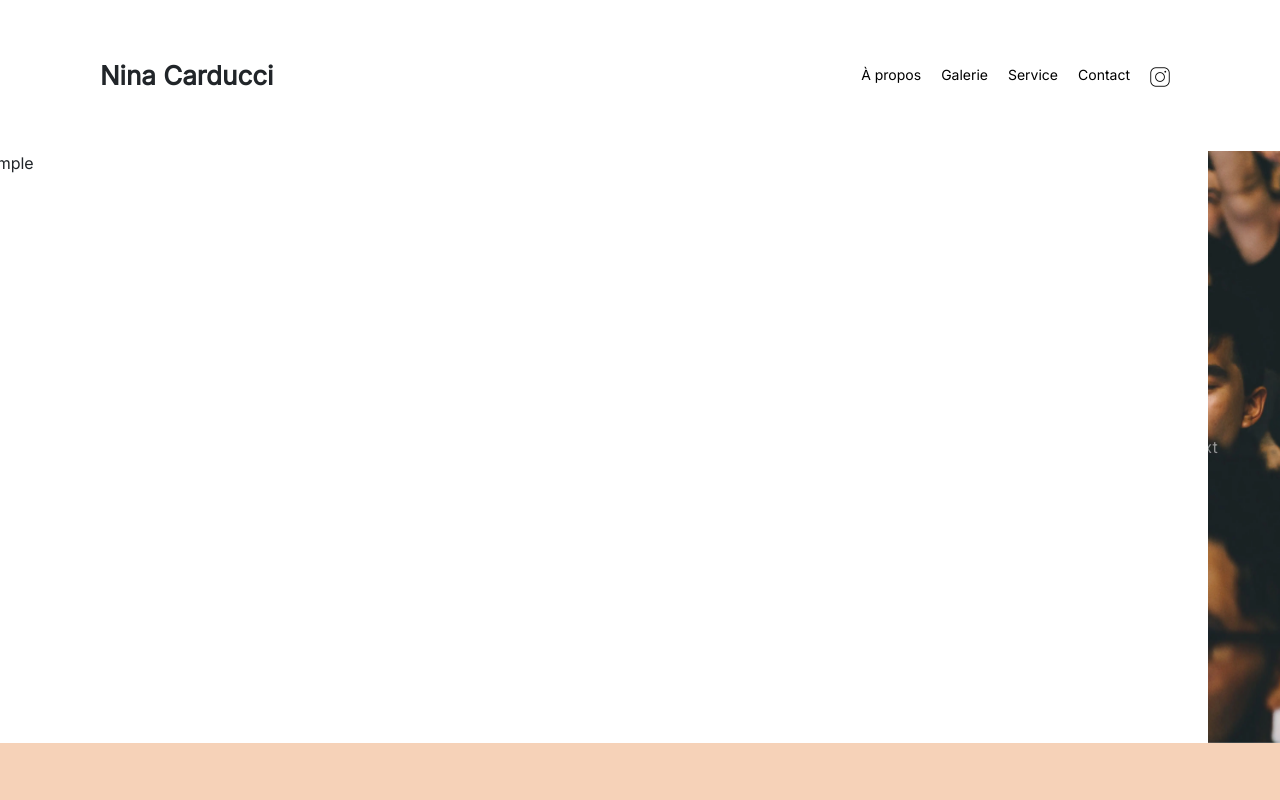
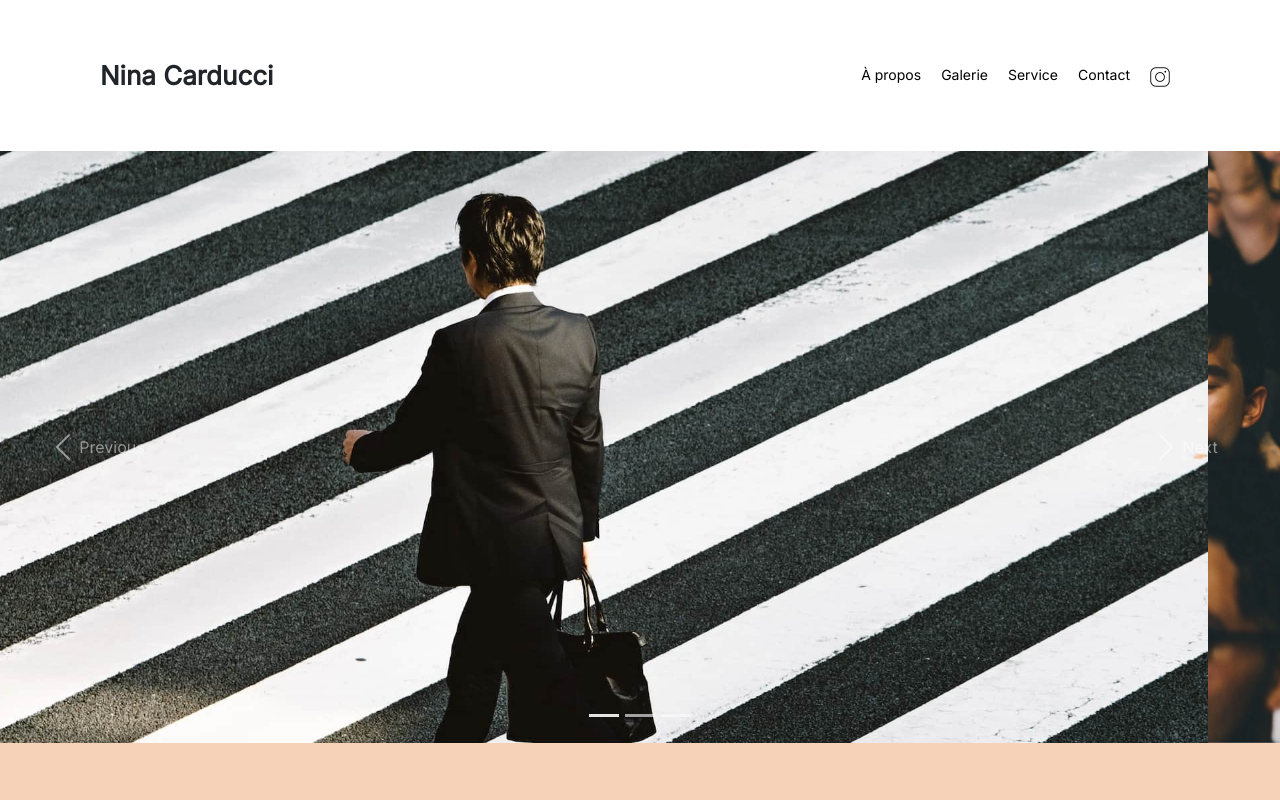
Before and after one commit to Florian-GitHub1/NinaCarducci---Portfolio, a website: page index.html in a window 1280 px wide. Shown: the top 800 px of the page. Drawn offline with nearby package versions, Linux system fonts and the light colour scheme; the site is published under a folder, as on GitHub Pages, so addresses that start at the root find nothing.

Commit message:
Modification chemin image.

```diff
--- a/index.html
+++ b/index.html
@@ -52,9 +52,9 @@
 				</div>
 				<div class="carousel-inner">
 					<div class="carousel-item active">
-						<img srcset="/assets/images/slider/ryoji-iwata-wUZjnOv7t0g-unsplash-min.webp 2056w, /assets/images/slider/ryoji-iwata-wUZjnOv7t0g-unsplash-min-L.jpg 1920w, /assets/images/slider/ryoji-iwata-wUZjnOv7t0g-unsplash-min-M.jpg 1024w, /assets/images/slider/ryoji-iwata-wUZjnOv7t0g-unsplash-min-S.jpg 640w"
+						<img srcset="./assets/images/slider/ryoji-iwata-wUZjnOv7t0g-unsplash-min.webp 2056w, ./assets/images/slider/ryoji-iwata-wUZjnOv7t0g-unsplash-min-L.jpg 1920w, ./assets/images/slider/ryoji-iwata-wUZjnOv7t0g-unsplash-min-M.jpg 1024w, ./assets/images/slider/ryoji-iwata-wUZjnOv7t0g-unsplash-min-S.jpg 640w"
 							class="d-block w-100 h-100"
-							src="/assets/images/slider/ryoji-iwata-wUZjnOv7t0g-unsplash-min.webp" alt="Un exemple">
+							src="./assets/images/slider/ryoji-iwata-wUZjnOv7t0g-unsplash-min.webp" alt="Un exemple">
 						<!-- <img src="./assets/images/slider/ryoji-iwata-wUZjnOv7t0g-unsplash-min.webp"
 							class="d-block w-100 h-100"
 							alt="Photographie d'un homme en costume marchant sur un passage piéton"> -->
```
